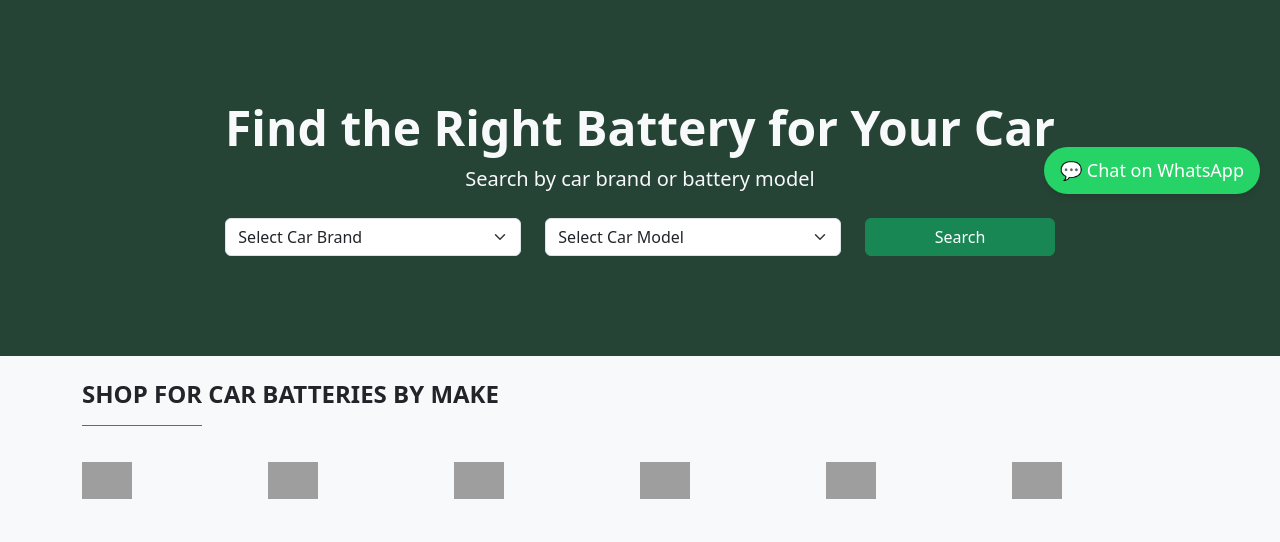
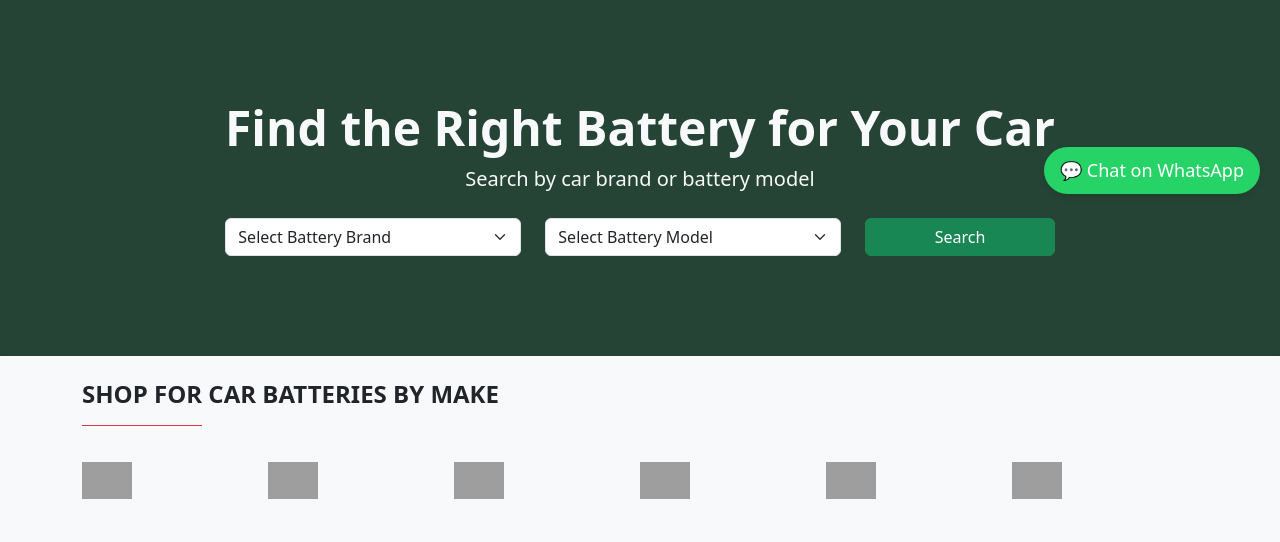
Before and after one commit to vidhiisaxena/Battery-Super-Mart, a Django app: page / in a window 1280 px wide. Shown: the part 586-1128 px from the top of the page. Run offline with Django 5.2, Linux system fonts and the light colour scheme; data comes from the database, SQL or seed files in the repository; some web fonts are replaced; grey boxes are pictures that could not be loaded.

Commit message:
Update main.html

```diff
--- a/battery_supermart/store/templates/main.html
+++ b/battery_supermart/store/templates/main.html
@@ -93,7 +93,7 @@
       <div class="row justify-content-center mt-4">
         <div class="col-md-3">
           <select class="form-select" name="brand">
-            <option value="">Select Car Brand</option>
+            <option value="">Select Battery Brand</option>
             {% for brand in brands %}
               <option value="{{ brand }}">{{ brand }}</option>
             {% endfor %}
@@ -101,7 +101,7 @@
         </div>
         <div class="col-md-3">
           <select class="form-select" name="model">
-            <option value="">Select Car Model</option>
+            <option value="">Select Battery Model</option>
             {% for model in models %}
               <option value="{{ model }}">{{ model }}</option>
             {% endfor %}
```
